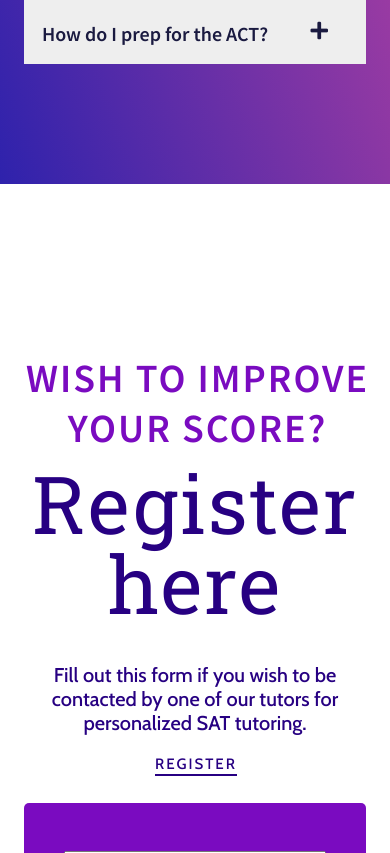
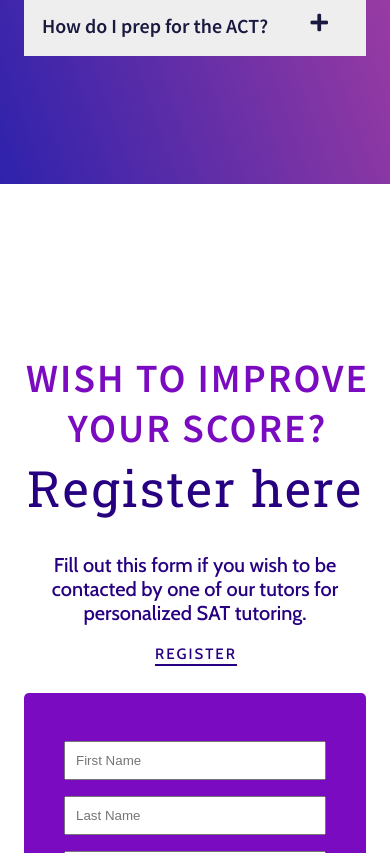
Before and after one commit to ggiann02/MedfordTutoringAcademy, a plain HTML site: page ACT.html in a window 390 px wide. Shown: the part 913-1766 px from the top of the page. Drawn offline with nearby package versions, Linux system fonts and the light colour scheme.

Commit message:
first commit

```diff
--- a/ACT.html
+++ b/ACT.html
@@ -278,7 +278,7 @@ header {
             }
 
             .sub-headline {
-        font-size: 7rem;
+        font-size: 6rem;
         font-family: var(--secondary-font);
         color: var(--secondary-font-color);
         font-weight: 100;
@@ -640,6 +640,7 @@ footer {
 
     .SAT-contact .sub-headline {
         line-height: 1;
+        font-size: 5rem;
 
     }
 
@@ -657,7 +658,7 @@ footer {
     }
 
     .SAT-contact {
-        height: 140vh;
+        height: 150vh;
     }
 
     .SAT-contact .headline {
@@ -751,7 +752,7 @@ footer {
                             <a href="services.html" class="nav-link">Services</a>
                         </li>
                         <li class="nav-item">
-                            <a href="#contact.html" class="nav-link">Contact Us</a>
+                            <a href="contact.html" class="nav-link">Contact Us</a>
                         </li>
                         <li class="nav-item">
                             <a href="about.html" class="nav-link">About Us</a>
--- a/contactstyle.css
+++ b/contactstyle.css
@@ -171,7 +171,7 @@ header {
 }
 
 .sub-headline {
-        font-size: 8rem;
+        font-size: 5rem;
         font-family: var(--secondary-font);
         color: var(--secondary-font-color);
         font-weight: 100;
@@ -601,6 +601,12 @@ footer {
         width: 70%;
     }
 }
+
+@media screen and (max-width: 600px) {
+    .sub-headline {
+        font-size: 5rem;
+    }
+}
 /* ANIMATIONS */
 
 @keyframes fadeUp {
--- a/servicesStyle.css
+++ b/servicesStyle.css
@@ -701,12 +701,12 @@ footer {
 
     .graphs .sub-headline{
             line-height: 1;
-            font-size: 5rem;
+            font-size: 4rem;
 
     }
 
     .graphs .headline {
-           font-size: 3rem;
+           font-size: 2rem;
     }
 
     .div-SAT,
```
Also changed, not shown: SAT.html (+3 -2 lines).
